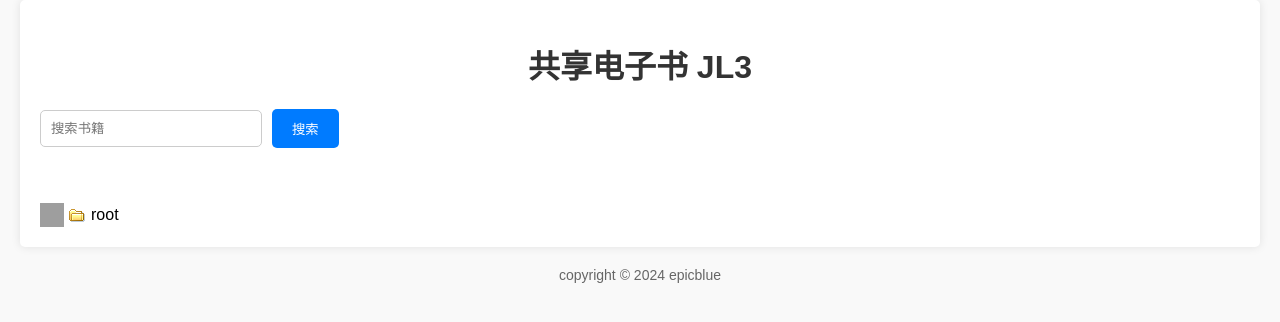
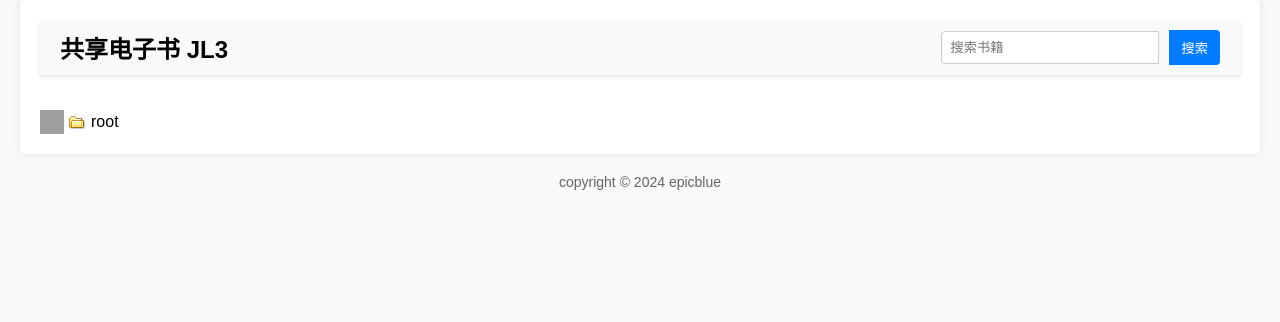
Before and after one commit to epicblue/jl3web, a Flask app: page / in a window 1280 px wide. Shown: the top 322 px of the page. Run offline with Flask 2, Linux system fonts and the light colour scheme; data comes from the database, SQL or seed files in the repository; data that the repository does not hold is empty; grey boxes are pictures that could not be loaded.

Commit message:
更新只读界面的元素位置。

```diff
--- a/app.py
+++ b/app.py
@@ -426,6 +426,24 @@ def download_ebook(ebook_id):
     ebook = Ebook.query.get_or_404(ebook_id)
     return send_from_directory(directory=app.config['UPLOAD_FOLDER'], path=ebook.file_path, as_attachment=True)
 
+# 删除电子书
+@app.route('/books/<int:ebook_id>', methods=['DELETE'])
+def delete_ebook(ebook_id):
+    ebook = Ebook.query.get(ebook_id)
+    if not ebook:
+        return jsonify({"error": "Ebook not found"}), 404
+
+    # 文件系统中删除电子书文件
+    file_path = os.path.join(app.config['UPLOAD_FOLDER'], ebook.file_path)
+    if os.path.exists(file_path):
+        os.remove(file_path)
+
+    # 数据库中删除电子书记录
+    db.session.delete(ebook)
+    db.session.commit()
+
+    return jsonify({"message": "Ebook deleted successfully"}), 200
+
 # 主页路由
 @app.route('/manage')
 def index():
--- a/static/css/styles.css
+++ b/static/css/styles.css
@@ -12,6 +12,7 @@ body {
     background-color: #fff;
     box-shadow: 0 0 10px rgba(0, 0, 0, 0.1);
     border-radius: 5px;
+    position: relative; /* 确保绝对定位的子元素相对于这个容器定位 */
 }
 
 .row {
@@ -30,9 +31,48 @@ body {
     margin-top: 0px; /* 设置相同的顶部外边距 */
 }
 
-h1 {
-    text-align: center;
-    color: #333;
+.page-title {
+    position: absolute;
+    top: 10px; /* 距离页面顶部的距离 */
+    left: 20px; /* 距离页面左侧的距离 */
+    margin: 0;
+    font-size: 24px;
+}
+.header {
+    display: flex;
+    align-items: center;
+    justify-content: space-between;
+    padding: 10px 20px;
+    background-color: #f8f9fa;
+    box-shadow: 0 2px 4px rgba(0, 0, 0, 0.1);
+}
+.header h1 {
+    margin: 0;
+    font-size: 24px;
+}
+.search-form {
+    position:absolute;
+    top: 30px;
+    right:40px;
+    display: flex;
+    align-items: center;
+}
+.search-form input[type="text"] {
+    padding: 8px;
+    border: 1px solid #ccc;
+    border-radius: 4px 0 0 4px;
+    width: 200px;
+}
+.search-form button {
+    padding: 8px 12px;
+    border: none;
+    background-color: #007bff;
+    color: white;
+    border-radius: 0 4px 4px 0;
+    cursor: pointer;
+}
+.search-form button:hover {
+    background-color: #0056b3;
 }
 
 form {
--- a/templates/index2.html
+++ b/templates/index2.html
@@ -20,6 +20,7 @@
 
 <body>
     <div class="container">
+        <div class="header">
             <h1>共享电子书 JL3</h1>
 
             <div class="search-form">
@@ -27,6 +28,7 @@
                     <input type="text" id="search-query" placeholder="搜索书籍">
                     <button type="submit">搜索</button>
                 </form>
+            </div>
         </div>
 
 <div class="row">
```
Lines whose indentation alone changed are shown as unchanged.
